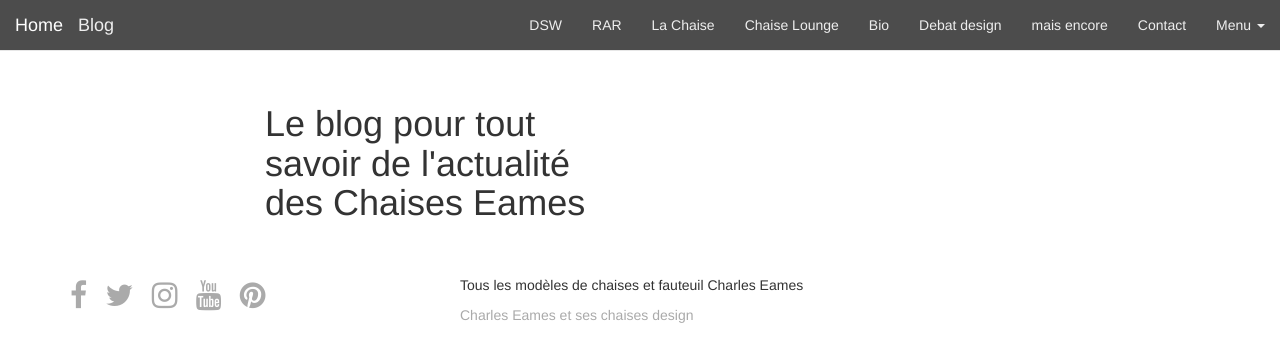
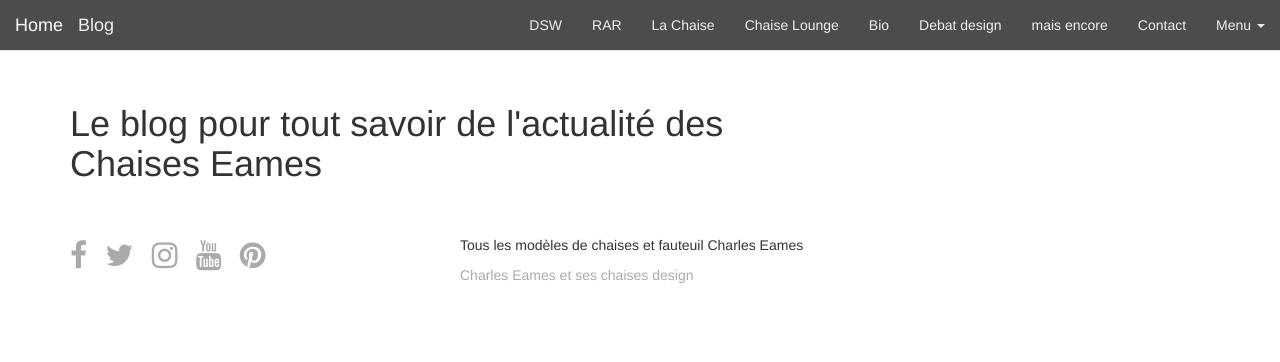
Before and after one commit to peterzimt/chaiseeames, a Jekyll site: the page built from blog/index.html, in a window 1280 px wide. Shown: the top 362 px of the page. Built offline with Jekyll 4.4.1, drawn with Linux system fonts in a browser that asks for light colours; nearby versions of some CDN libraries; Markdown is read by kramdown in place of the engine named in the settings.

Commit message:
removing offset

```diff
--- a/blog/index.html
+++ b/blog/index.html
@@ -7,7 +7,7 @@ metadescription: Particulier ou professionels, découvrez les dernieres tendance
 
 <div class="container">
   <div class="row">
-    <div class="col-sm-4 col-sm-offset-2">
+    <div class="col-sm-8">
       <h1>Le blog pour tout savoir de l'actualité des Chaises Eames </h1>
 
 
```
